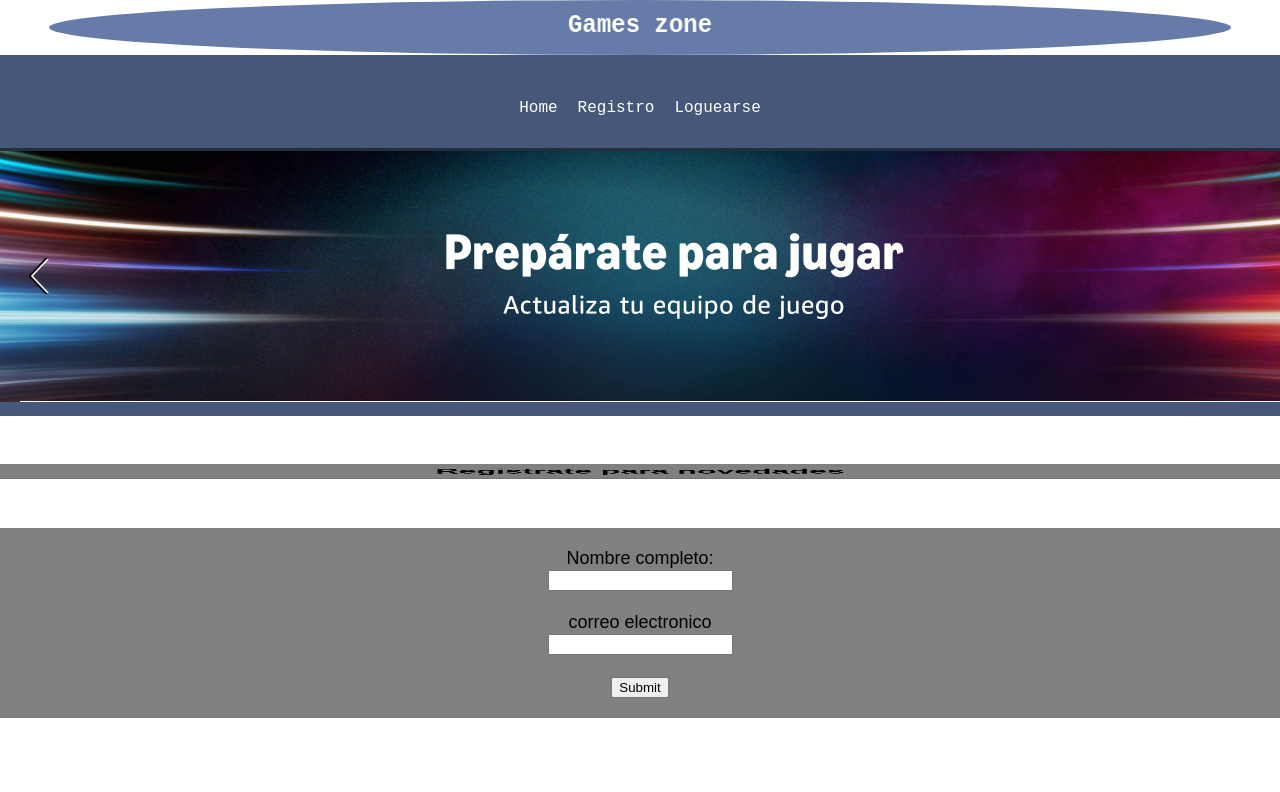
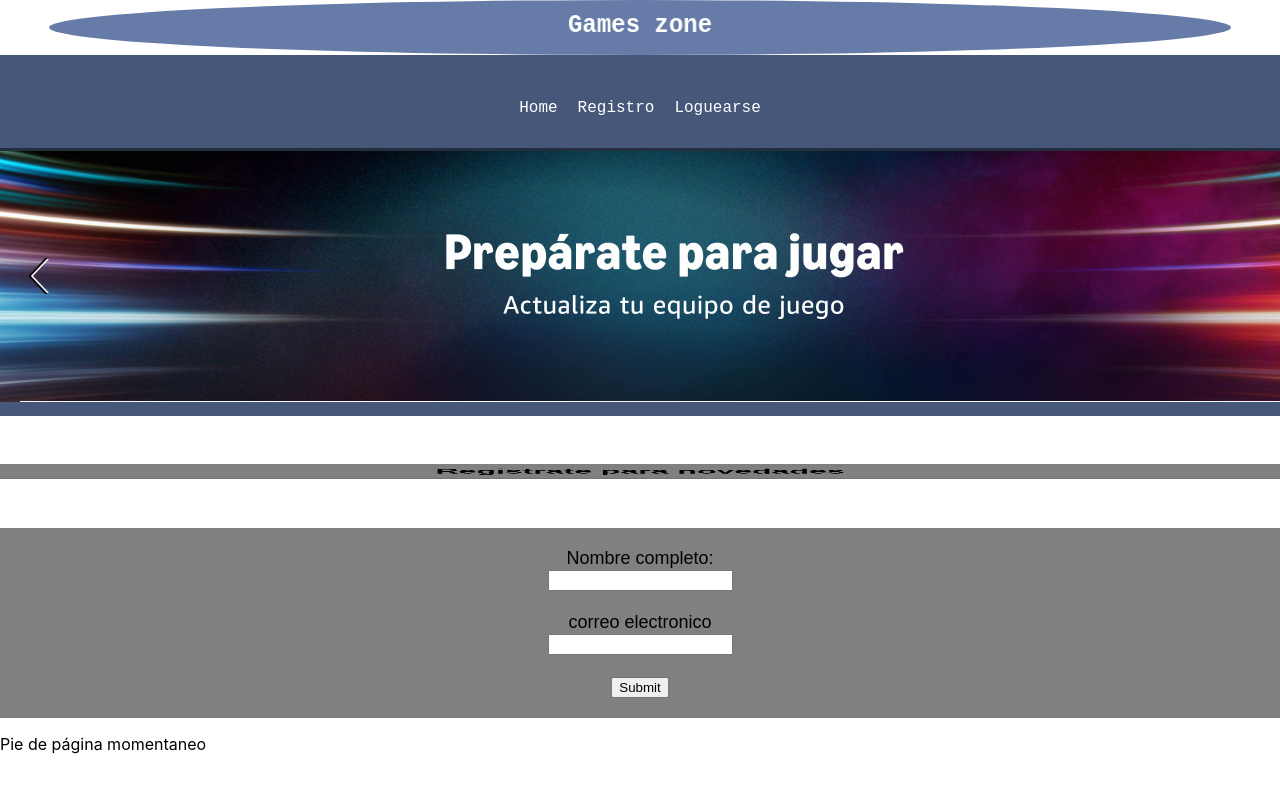
Before and after one commit to EzeMoreira/my-app, a React (Create React App) app: page /Loguearse in a window 1280 px wide. Shown: the top 792 px of the page. Built offline with nearby package versions, Linux system fonts and the light colour scheme.

Commit message:
modificaciones de registro, creacion de footer

```diff
--- a/src/App.js
+++ b/src/App.js
@@ -4,6 +4,7 @@
 import Home from './paginas/Home';
 import Loguearse from './paginas/Loguearse';
 import Registro from './paginas/Registro';
+import Footer from './components/Footer';
 
 function App() {
 
@@ -27,6 +28,7 @@
             <img src={cartel} className="AppLogo" alt="Cartel-de-juego"/>
           </div>
           <Registro />
+          <Footer/>
       </Router>
   );
 }
--- /dev/null
+++ b/src/components/Footer.jsx
@@ -0,0 +1,12 @@
+import React from "react";
+
+function Footer(){
+
+    return(
+        <div>
+            <p>Pie de página momentaneo</p>
+        </div>
+    )
+}
+
+export default Footer;
```
